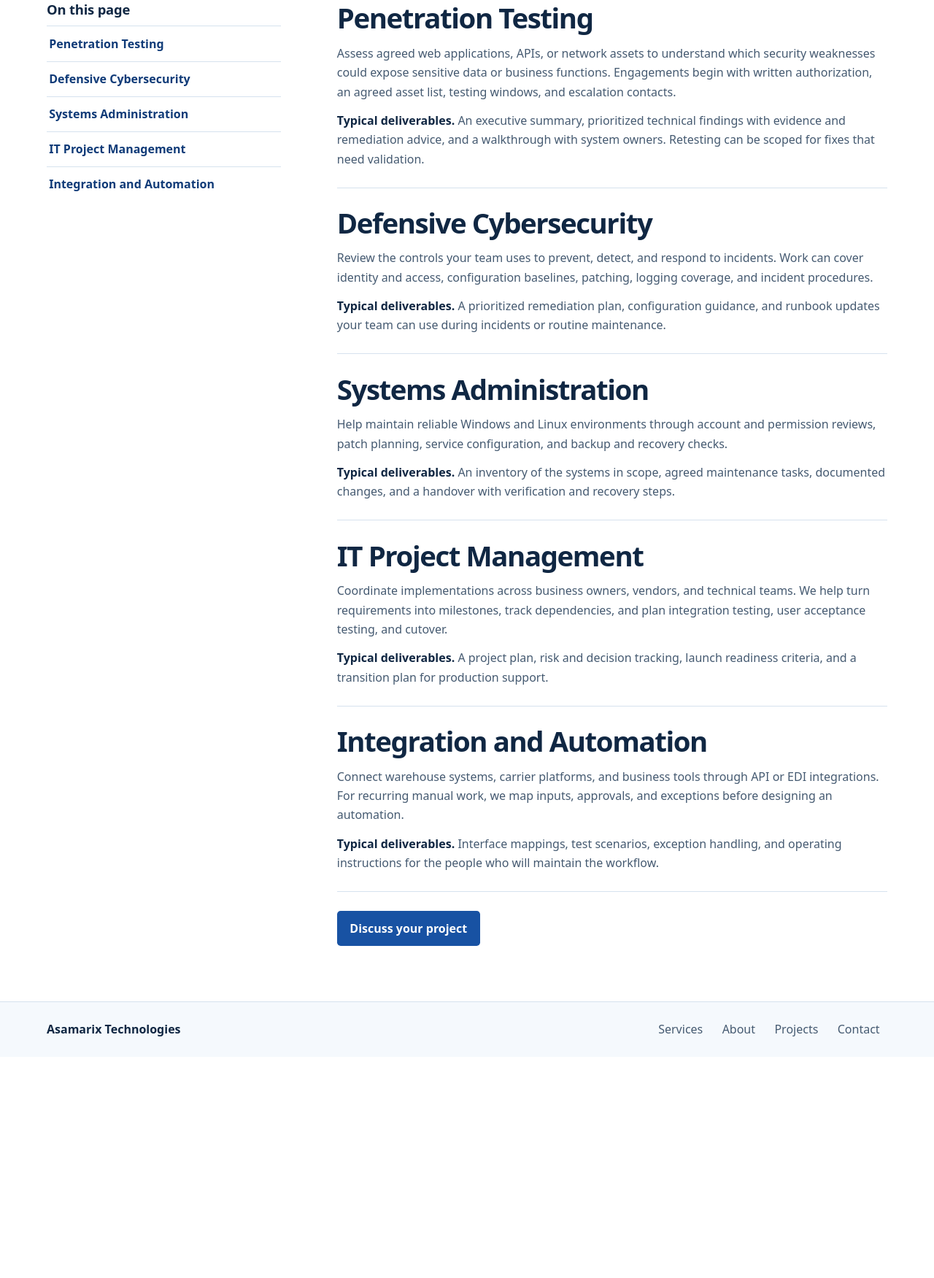
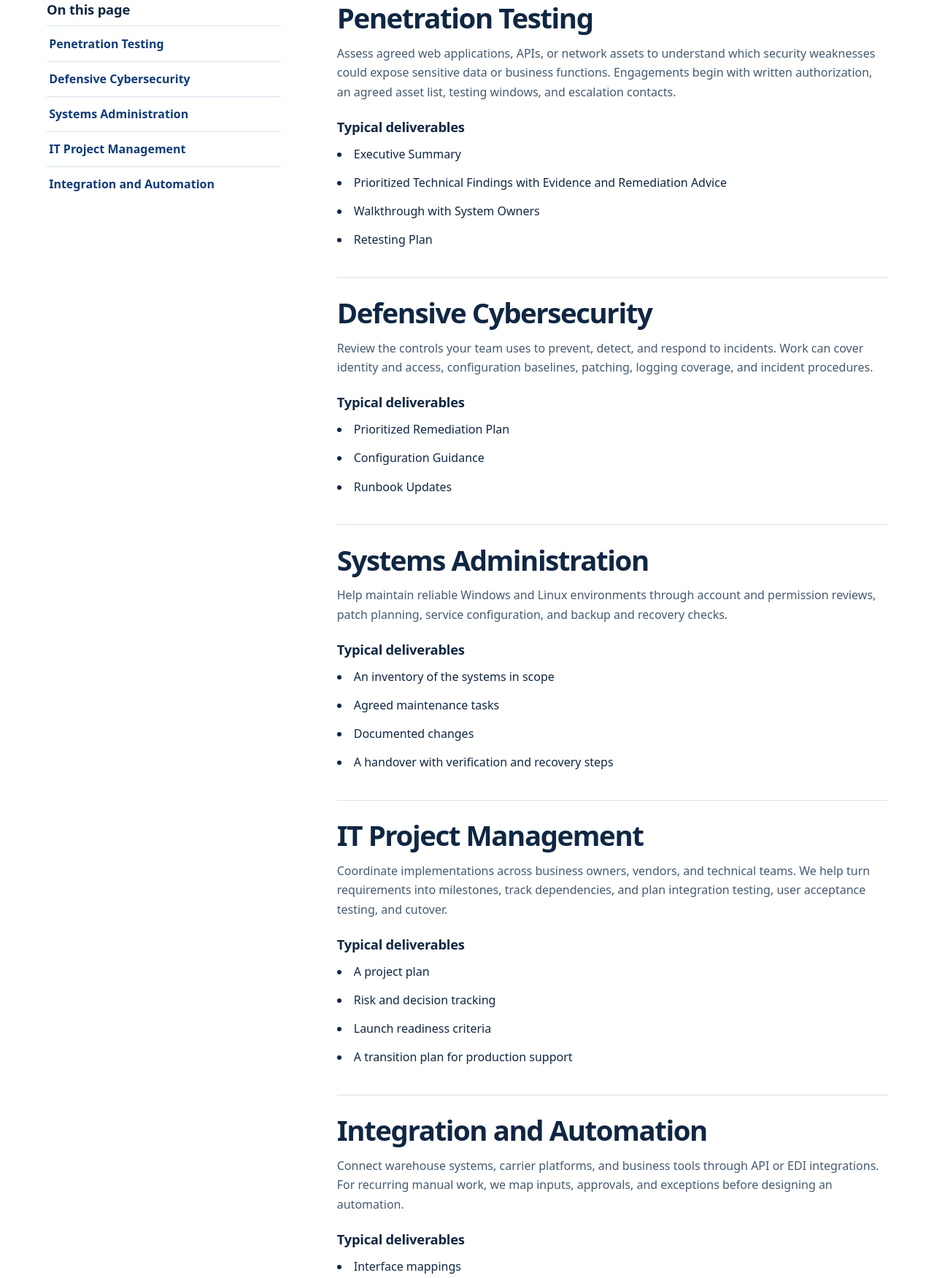
Before and after one commit to Asamarix-Technologies/Website, a plain HTML site: page asamarix-technologies/public/services/index.html in a window 1280 px wide. Shown: the part 527-2278 px from the top of the page at 73% size. Before the commit the page ends 1975 px from the top, so only its background shows below. Drawn offline with Linux system fonts and the light colour scheme.

Commit message:
Beta V1.11b

```diff
--- a/asamarix-technologies/public/services/index.html
+++ b/asamarix-technologies/public/services/index.html
@@ -46,27 +46,50 @@
         <section id="penetration-testing" class="prose">
           <h2>Penetration Testing</h2>
           <p>Assess agreed web applications, APIs, or network assets to understand which security weaknesses could expose sensitive data or business functions. Engagements begin with written authorization, an agreed asset list, testing windows, and escalation contacts.</p>
-          <p><strong>Typical deliverables.</strong> An executive summary, prioritized technical findings with evidence and remediation advice, and a walkthrough with system owners. Retesting can be scoped for fixes that need validation.</p>
+          <h3>Typical deliverables</h3>
+          <p> <li>Executive Summary</li>
+              <li>Prioritized Technical Findings with Evidence and Remediation Advice</li>
+              <li>Walkthrough with System Owners</li>
+              <li>Retesting Plan</li>
+            </p>
         </section>
         <section id="defensive-security" class="prose">
           <h2>Defensive Cybersecurity</h2>
           <p>Review the controls your team uses to prevent, detect, and respond to incidents. Work can cover identity and access, configuration baselines, patching, logging coverage, and incident procedures.</p>
-          <p><strong>Typical deliverables.</strong> A prioritized remediation plan, configuration guidance, and runbook updates your team can use during incidents or routine maintenance.</p>
+          <h3>Typical deliverables</h3>
+          <p><li>Prioritized Remediation Plan</li>
+            <li>Configuration Guidance</li>
+            <li>Runbook Updates</li></p>
         </section>
         <section id="systems-administration" class="prose">
           <h2>Systems Administration</h2>
           <p>Help maintain reliable Windows and Linux environments through account and permission reviews, patch planning, service configuration, and backup and recovery checks.</p>
-          <p><strong>Typical deliverables.</strong> An inventory of the systems in scope, agreed maintenance tasks, documented changes, and a handover with verification and recovery steps.</p>
+          <h3>Typical deliverables</h3>
+          <p><li>An inventory of the systems in scope</li>
+            <li>Agreed maintenance tasks</li>
+            <li>Documented changes</li>
+            <li>A handover with verification and recovery steps</li>
+          </p>
         </section>
         <section id="it-project-management" class="prose">
           <h2>IT Project Management</h2>
           <p>Coordinate implementations across business owners, vendors, and technical teams. We help turn requirements into milestones, track dependencies, and plan integration testing, user acceptance testing, and cutover.</p>
-          <p><strong>Typical deliverables.</strong> A project plan, risk and decision tracking, launch readiness criteria, and a transition plan for production support.</p>
+          <h3>Typical deliverables</h3>
+          <p><li>A project plan</li>
+            <li>Risk and decision tracking</li>
+            <li>Launch readiness criteria</li>
+            <li>A transition plan for production support</li>
+          </p>
         </section>
         <section id="integration" class="prose">
           <h2>Integration and Automation</h2>
           <p>Connect warehouse systems, carrier platforms, and business tools through API or EDI integrations. For recurring manual work, we map inputs, approvals, and exceptions before designing an automation.</p>
-          <p><strong>Typical deliverables.</strong> Interface mappings, test scenarios, exception handling, and operating instructions for the people who will maintain the workflow.</p>
+          <h3>Typical deliverables</h3>
+          <p><li>Interface mappings</li>
+            <li>Test scenarios</li>
+            <li>Exception handling</li>
+            <li>Operating instructions for the people who will maintain the workflow</li>
+          </p>
         </section>
         <a class="button" href="/contact/">Discuss your project</a>
       </div>
```
